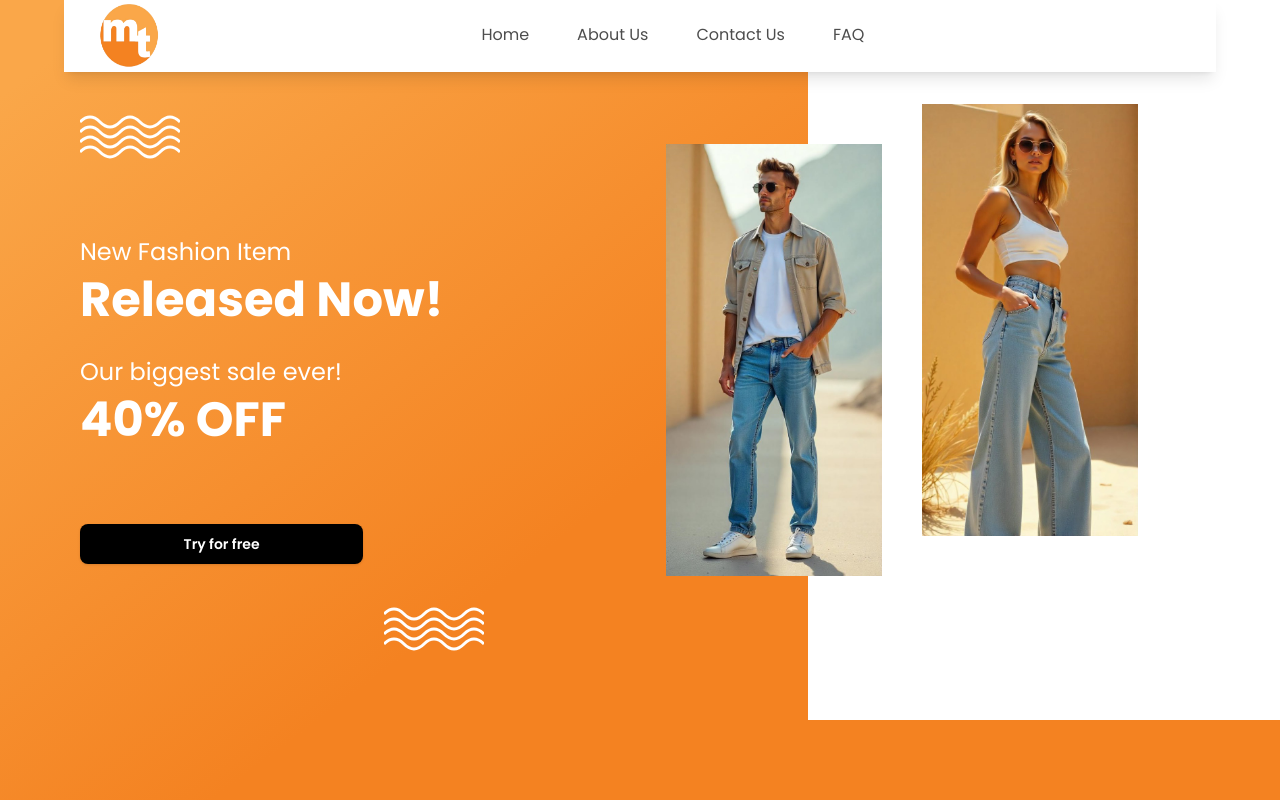
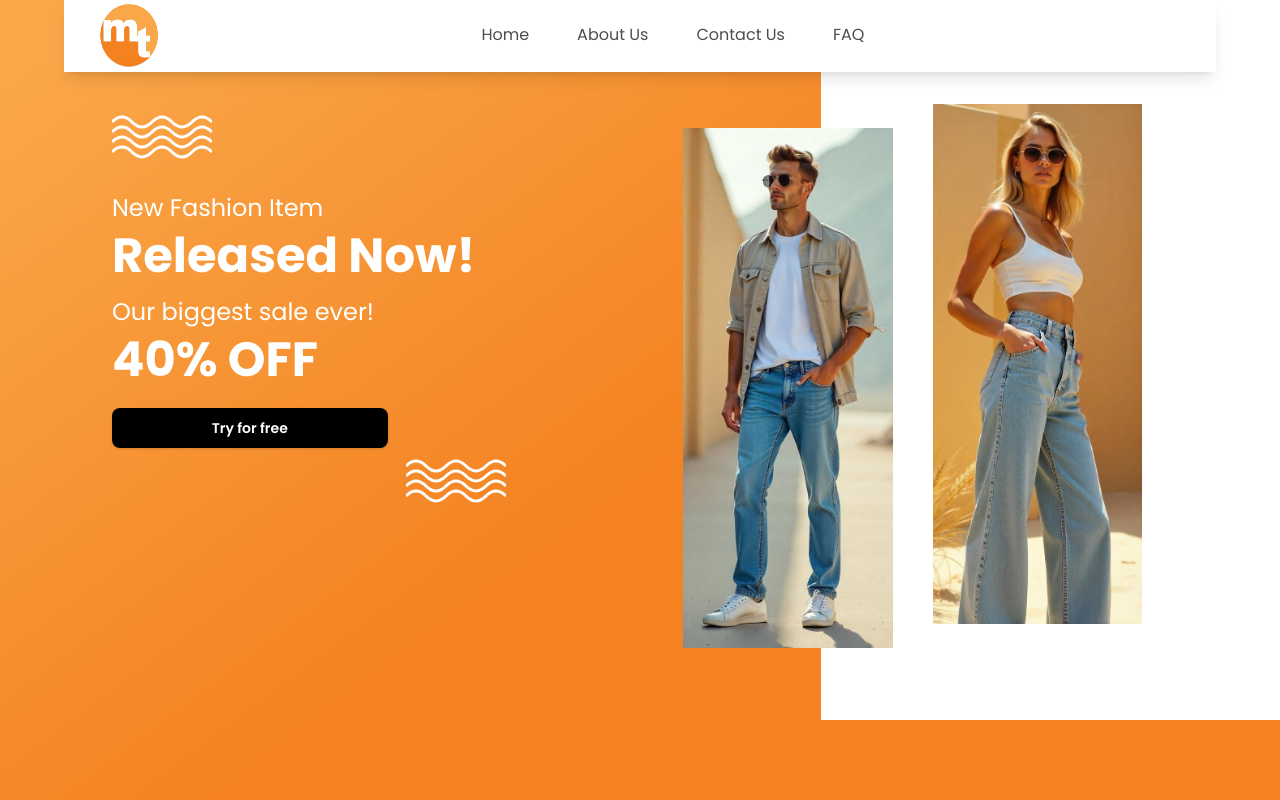
Before and after one commit to mr-saim-365/ModernTex, a React (Vite) app: page / in a window 1280 px wide. Shown: the top 800 px of the page. Built offline with nearby package versions, Linux system fonts and the light colour scheme.

Commit message:
hero fix 2

```diff
--- a/src/components/Hero.jsx
+++ b/src/components/Hero.jsx
@@ -35,8 +35,8 @@ const Hero = () => {
       <section className="bg-[linear-gradient(to_top_left,_#f48221_50%,_#faa749_95%)]">
         <div className="">
           <div className="  flex flex-col md:flex-row gap-5 overflow-hidden h-[90vh]">
-            <div className="lg:ml-[5rem] 2xl:ml-[10rem] w-[60%] mt-28">
-              <div className="flex flex-col gap-10 ">
+            <div className="lg:ml-[7rem] 2xl:ml-[10rem] w-[60%] mt-28">
+              <div className="flex flex-col gap-2 ">
                 <div>
                   <svg
                     width="100"
@@ -44,7 +44,7 @@ const Hero = () => {
                     viewBox="0 0 100 60"
                     fill="none"
                     xmlns="http://www.w3.org/2000/svg"
-                    className="mb-6"
+                    className="mb-3"
                   >
                     <path
                       d="M0 10 Q 10 0, 20 10 T 40 10 T 60 10 T 80 10 T 100 10"
@@ -77,11 +77,11 @@ const Hero = () => {
                   <p className="text-2xl text-[#ffffff] mb-2">
                     New Fashion Item
                   </p>
-                  <h1 className="text-5xl font-bold mb-8">Released Now!</h1>
+                  <h1 className="text-5xl font-bold mb-4">Released Now!</h1>
                   <p className="text-2xl mb-2 italic">Our biggest sale ever!</p>
                   <p className="text-5xl font-bold text-[#ffffff]">40% OFF</p>
                 </div>
-                <div className="mt-10 flex items-center  gap-x-6 ">
+                <div className=" flex items-center mt-4 gap-x-6 ">
                   <a
                     href="#"
                     className="rounded-lg bg-black px-3.5 py-2.5 text-sm font-semibold text-white shadow-sm w-[40%] text-center"
@@ -129,19 +129,19 @@ const Hero = () => {
 
             <div className=" bg-white  w-[40%]">
               <div className="relative right-[30%] flex gap-10 justify-center items-center">
-                <div className="mt-[9rem]">
+                <div className="mt-[8rem]">
                   <img
                     src="/images/image1.jpeg"
                     alt="Model 1"
-                    className="w-64 h-full object-cover "
+                    className="w-64 h-[65vh] object-cover "
                   />
                 </div>
 
-                <div className="mt-[4rem]">
+                <div className="mt-[5rem]">
                   <img
                     src="/images/image2.jpeg"
                     alt="Model 2"
-                    className="w-64  h-full object-cover "
+                    className="w-64  h-[65vh] object-cover "
                   />
                 </div>
               </div>
```
